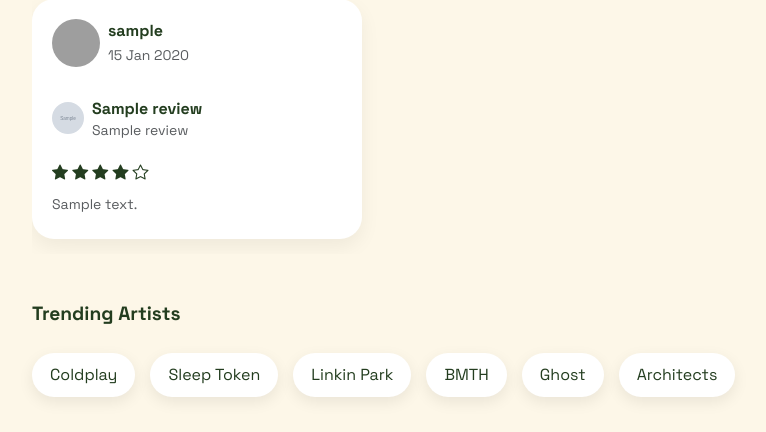
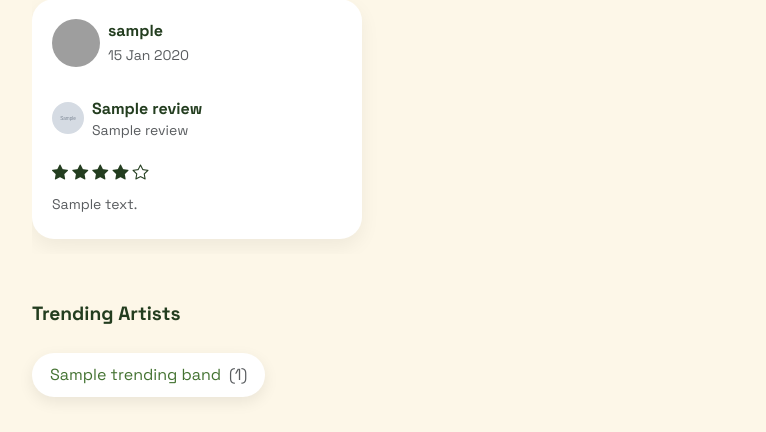
Before and after one commit to hugoleal04/Crowdex, a PHP site: template app/Views/User/mainmenu.php in a window 1280 px wide. Shown: the part 632-1064 px from the top of the page, without its empty margins (3-769 px from the left). Run offline with PHP 8.4, Linux system fonts and the light colour scheme; the visitor is signed in with stand-in values (Sample User, id 1); the template is opened without the code that fills it: most values are stand-ins (such as "Sample title", 1, 10 or a date in 2020); grey boxes marked "Sample" are stand-in pictures; data that the repository does not hold is empty; grey boxes are pictures that could not be loaded.

Commit message:
feat(menu): display top bands by review count

```diff
--- a/app/Controllers/UserController.php
+++ b/app/Controllers/UserController.php
@@ -230,7 +230,7 @@ class UserController
             header('Location: ?controller=user&action=login');
             exit;
         }
-
+        $trendingBands = $this->bandModel->getTrendingBands();
         $notifications = $this->loadNotifications();
         $upcomingConcerts = $this->concertModel->getUpcomingConcertsByUserCountry($_SESSION['user_id']);
         $reviews = $this->reviewModel->getReviewsFromFollowing($_SESSION['user_id']);
--- a/app/Views/User/mainmenu.php
+++ b/app/Views/User/mainmenu.php
@@ -4,6 +4,7 @@
 
 <?php /** @var array $reviews */ ?>
 <?php /** @var array $upcomingConcerts */ ?>
+<?php /** @var array $trendingBands */?>
 
 <div class="main-content" id="mainContent">
     <!-- UPCOMING CONCERTS -->
@@ -99,12 +100,14 @@
         </div>
 
         <div class="artists">
-            <span class="artist-pill">Coldplay</span>
-            <span class="artist-pill">Sleep Token</span>
-            <span class="artist-pill">Linkin Park</span>
-            <span class="artist-pill">BMTH</span>
-            <span class="artist-pill">Ghost</span>
-            <span class="artist-pill">Architects</span>
+            <?php foreach ($trendingBands as $band): ?>
+                <a
+                    href="?controller=band&action=profile&id=<?= $band['idBand'] ?>"
+                    class="artist-pill text-decoration-none">
+                    <?= htmlspecialchars($band['Name']) ?>
+                    <span class="ms-1 text-muted">(<?= $band['TotalReviews'] ?>)</span>
+                </a>
+            <?php endforeach; ?>
         </div>
     </div>
 </div>
```
Also changed, not shown: app/Models/Band.php (+19 -0 lines).
